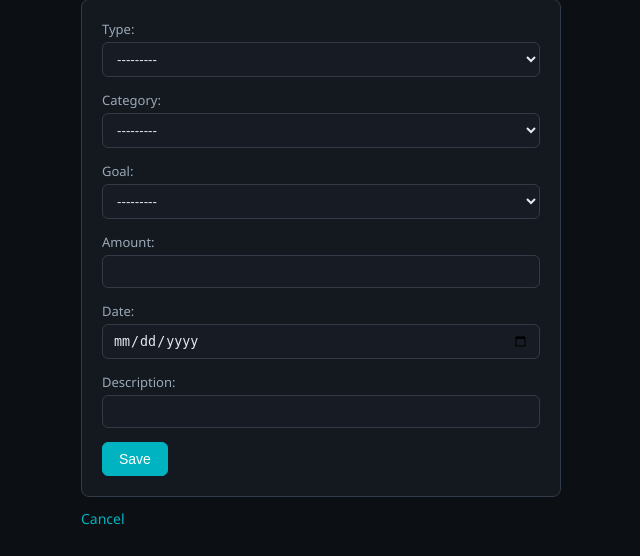
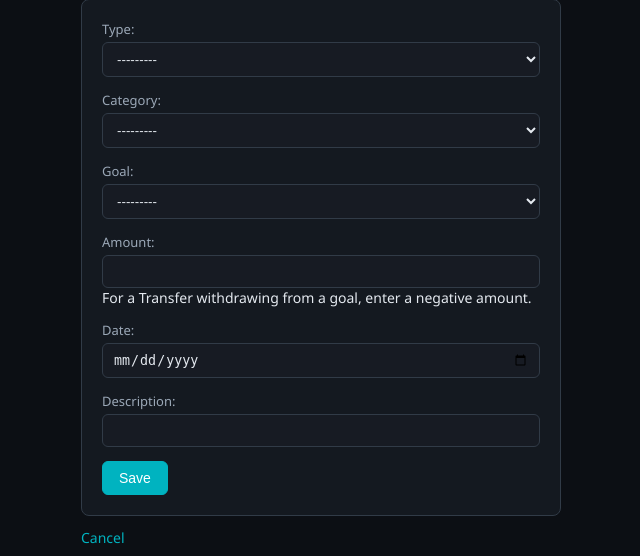
Before and after one commit to genecc04/GoldGlitch, a Django app: page /transactions/add/ in a window 1280 px wide. Shown: the part 202-758 px from the top of the page, without its empty margins (103-743 px from the left). Run offline with Django 5.2, Linux system fonts and the light colour scheme; the visitor is signed in with stand-in values (Sample User, id 1); data that the repository does not hold is empty.

Commit message:
Fix AJAX delete modals: override form_valid for Django 4+, correct budget/goal modal text

```diff
--- a/tracker/forms.py
+++ b/tracker/forms.py
@@ -8,6 +8,9 @@ class TransactionForm(forms.ModelForm):
         fields = ['type', 'category', 'goal', 'amount', 'date', 'description']
         widgets = {
             'date': forms.DateInput(attrs={'type': 'date'}),
+        }
+        help_texts = {
+            'amount': 'For a Transfer withdrawing from a goal, enter a negative amount.',
         }
 
     def __init__(self, *args, user=None, **kwargs):
--- a/tracker/models.py
+++ b/tracker/models.py
@@ -57,3 +57,25 @@ class Budget(models.Model):
 
     def __str__(self):
         return f"{self.category} budget for {self.month.strftime('%B %Y')}"
+
+
+class Transaction(models.Model):
+    INCOME = "income"
+    EXPENSE = "expense"
+    TRANSFER = "transfer"
+    TYPE_CHOICES = [(INCOME, "Income"), (EXPENSE, "Expense"), (TRANSFER, "Transfer")]
+
+    user = models.ForeignKey(settings.AUTH_USER_MODEL, on_delete=models.CASCADE)
+    category = models.ForeignKey(Category, on_delete=models.SET_NULL, null=True, blank=True)
+    goal = models.ForeignKey(Goal, on_delete=models.SET_NULL, null=True, blank=True)
+    type = models.CharField(max_length=8, choices=TYPE_CHOICES)
+    amount = models.DecimalField(max_digits=12, decimal_places=2)
+    description = models.CharField(max_length=200, blank=True)
+    date = models.DateField()
+    created_at = models.DateTimeField(auto_now_add=True)
+
+    class Meta:
+        ordering = ["-date", "-created_at"]
+
+    def __str__(self):
+        return f"{self.type} {self.amount} on {self.date}"
--- a/tracker/templates/tracker/budget_confirm_delete_modal.html
+++ b/tracker/templates/tracker/budget_confirm_delete_modal.html
@@ -1,5 +1,5 @@
 <h2>Delete Budget</h2>
-<p>Delete this budget: {{ object.date }} — {{ object.amount }} ({{ object.get_type_display }})?</p>
+<p>Delete budget for "{{ object.category.name }}" ({{ object.month|date:"F Y" }}) — {{ object.amount }}?</p>
 <form method="post" action="{{ request.path }}">
   {% csrf_token %}
   <button type="submit">Yes, delete</button>
--- a/tracker/templates/tracker/goal_confirm_delete_modal.html
+++ b/tracker/templates/tracker/goal_confirm_delete_modal.html
@@ -1,5 +1,5 @@
 <h2>Delete Goal</h2>
-<p>Delete this goal: {{ object.date }} — {{ object.amount }} ({{ object.get_type_display }})?</p>
+<p>Delete goal "{{ object.name }}"?</p>
 <form method="post" action="{{ request.path }}">
   {% csrf_token %}
   <button type="submit">Yes, delete</button>
--- a/tracker/views.py
+++ b/tracker/views.py
@@ -53,21 +53,11 @@ class AjaxDeleteMixin:
             return [self.modal_template_name]
         return super().get_template_names()
 
-    def delete(self, request, *args, **kwargs):
-        response = super().delete(request, *args, **kwargs)
-        if request.headers.get('X-Requested-With') == 'XMLHttpRequest':
+    def form_valid(self, form):
+        response = super().form_valid(form)
+        if self.request.headers.get('X-Requested-With') == 'XMLHttpRequest':
             return JsonResponse({'success': True})
         return response
-
-
-class TransactionListView(LoginRequiredMixin, ListView):
-    model = Transaction
-    template_name = 'tracker/transaction_list.html'
-    context_object_name = 'transactions'
-    paginate_by = 20
-
-    def get_queryset(self):
-        return Transaction.objects.filter(user=self.request.user)
 
 
 class TransactionCreateView(AjaxFormMixin, LoginRequiredMixin, CreateView):
@@ -167,7 +157,7 @@ class BudgetListView(LoginRequiredMixin, ListView):
         return qs
 
 
-class BudgetCreateView(AjaxFormMixin ,LoginRequiredMixin, CreateView):
+class BudgetCreateView(AjaxFormMixin, LoginRequiredMixin, CreateView):
     model = Budget
     form_class = BudgetForm
     template_name = 'tracker/budget_form.html'
@@ -184,7 +174,7 @@ class BudgetCreateView(AjaxFormMixin ,LoginRequiredMixin, CreateView):
         return super().form_valid(form)
 
 
-class BudgetUpdateView(AjaxFormMixin ,LoginRequiredMixin, UpdateView):
+class BudgetUpdateView(AjaxFormMixin, LoginRequiredMixin, UpdateView):
     model = Budget
     form_class = BudgetForm
     template_name = 'tracker/budget_form.html'
@@ -226,6 +216,8 @@ class DashboardView(LoginRequiredMixin, TemplateView):
             total=Sum('amount'))['total'] or 0
         expenses = month_transactions.filter(type=Transaction.EXPENSE).aggregate(
             total=Sum('amount'))['total'] or 0
+        transfers = month_transactions.filter(type=Transaction.TRANSFER).aggregate(
+            total=Sum('amount'))['total'] or 0
 
         by_category = (
             month_transactions.filter(type=Transaction.EXPENSE)
@@ -236,7 +228,7 @@ class DashboardView(LoginRequiredMixin, TemplateView):
 
         context['income'] = income
         context['expenses'] = expenses
-        context['balance'] = income - expenses
+        context['balance'] = income - expenses - transfers
         context['category_labels'] = [
             c['category__name'] or 'Uncategorized' for c in by_category
         ]
@@ -264,12 +256,13 @@ def export_transactions_csv(request):
 
     return response
 
+
 class GoalCreateView(AjaxFormMixin, LoginRequiredMixin, CreateView):
     model = Goal
     form_class = GoalForm
     template_name = 'tracker/goal_form.html'
     modal_template_name = 'tracker/goal_form_modal.html'
-    success_url = reverse_lazy('transaction_list')
+    success_url = reverse_lazy('goal_list')
 
     def get_form_kwargs(self):
         kwargs = super().get_form_kwargs()
```
Also changed, not shown: tracker/migrations/0004_alter_transaction_type.py (added).
